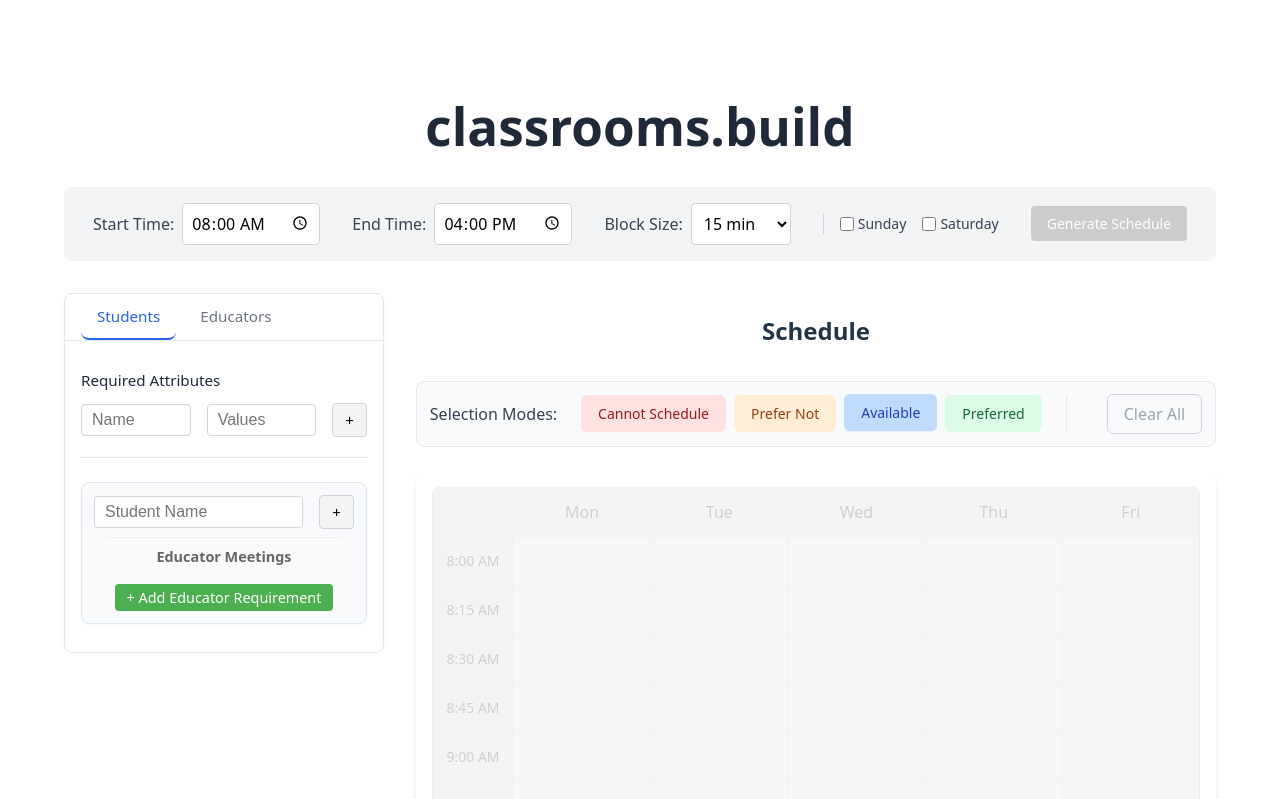
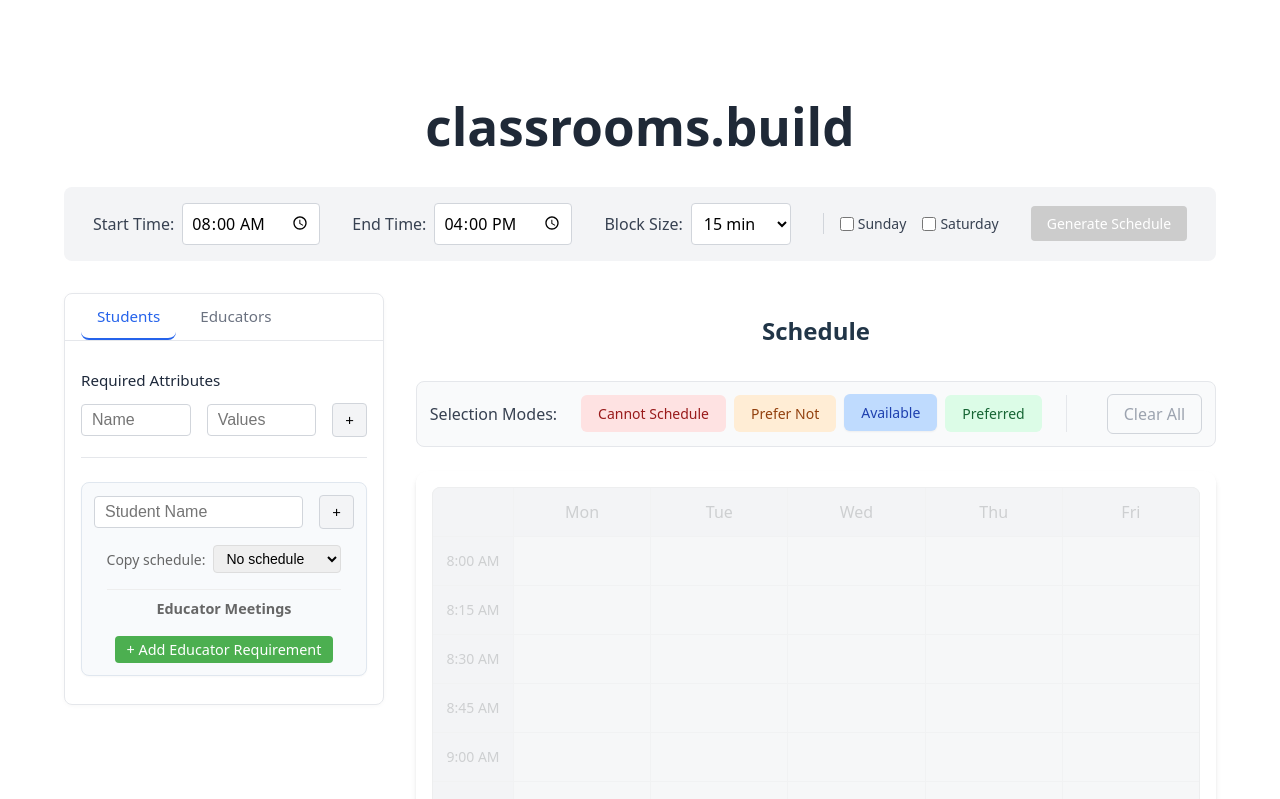
Before and after one commit to ParkMyCar/classrooms.build, a React (Vite) app in the folder frontend/: page / in a window 1280 px wide. Shown: the top 799 px of the page. Built offline with nearby package versions, Linux system fonts and the light colour scheme.

Commit message:
add the ability to clone schedules

```diff
--- a/frontend/src/App.tsx
+++ b/frontend/src/App.tsx
@@ -109,7 +109,8 @@ function App() {
       educatorId: string;
       meetingsPerWeek: number;
       meetingDurationMinutes: number;
-    }[]
+    }[],
+    schedule?: { day: number; time: number; mode: SelectionModeType }[]
   ) => {
     if (!newStudentName.trim()) return;
 
@@ -163,7 +164,7 @@ function App() {
       id: `${Date.now()}-${Math.random()}`,
       name: newStudentName,
       attributes,
-      schedule: [],
+      schedule: schedule || [],
       educatorMeetingRequirements: educatorRequirements,
     };
     setStudents((prev) => [...prev, newStudent]);
--- a/frontend/src/components/PeopleList/PeopleList.module.css
+++ b/frontend/src/components/PeopleList/PeopleList.module.css
@@ -548,3 +548,28 @@ form.add-form input[type="text"] {
   font-size: 0.9rem;
   width: 100%;
 }
+
+.clone-schedule {
+  margin: 8px 0;
+  display: flex;
+  align-items: center;
+  gap: 8px;
+}
+
+.clone-schedule-label {
+  font-size: 14px;
+  color: #666;
+}
+
+.clone-schedule-select {
+  padding: 4px 8px;
+  border: 1px solid #ddd;
+  border-radius: 4px;
+  font-size: 14px;
+  min-width: 128px;
+}
+
+.clone-schedule-select:focus {
+  outline: none;
+  border-color: #007bff;
+}
--- a/frontend/src/components/PeopleList/PeopleList.tsx
+++ b/frontend/src/components/PeopleList/PeopleList.tsx
@@ -2,6 +2,7 @@ import React, { useState } from "react";
 import { Students } from "./Students";
 import { Educators } from "./Educators";
 import styles from "./PeopleList.module.css";
+import { type SelectionMode as SelectionModeType } from "../SelectionMode/SelectionMode";
 
 type Tab = "students" | "educators";
 
@@ -16,7 +17,7 @@ interface PeopleListProps {
       id: string;
       name: string;
       attributes: Record<string, string>;
-      schedule: { day: number; time: number; mode: string }[];
+      schedule: { day: number; time: number; mode: SelectionModeType }[];
       educatorMeetingRequirements: {
         educatorId: string;
         meetingsPerWeek: number;
@@ -33,7 +34,8 @@ interface PeopleListProps {
         educatorId: string;
         meetingsPerWeek: number;
         meetingDurationMinutes: number;
-      }[]
+      }[],
+      schedule?: { day: number; time: number; mode: SelectionModeType }[]
     ) => void;
     onSelect: (id: string) => void;
     onDelete: (id: string) => void;
--- a/frontend/src/components/PeopleList/Students.tsx
+++ b/frontend/src/components/PeopleList/Students.tsx
@@ -1,11 +1,12 @@
 import React, { useState } from "react";
 import styles from "./PeopleList.module.css";
+import { type SelectionMode as SelectionModeType } from "../SelectionMode/SelectionMode";
 
 interface Student {
   id: string;
   name: string;
   attributes: Record<string, string>;
-  schedule: { day: number; time: number; mode: string }[];
+  schedule: { day: number; time: number; mode: SelectionModeType }[];
   educatorMeetingRequirements: {
     educatorId: string;
     meetingsPerWeek: number;
@@ -30,7 +31,8 @@ interface StudentsProps {
       educatorId: string;
       meetingsPerWeek: number;
       meetingDurationMinutes: number;
-    }[]
+    }[],
+    schedule?: { day: number; time: number; mode: SelectionModeType }[]
   ) => void;
   onSelect: (id: string) => void;
   onDelete: (id: string) => void;
@@ -79,6 +81,7 @@ export const Students: React.FC<StudentsProps> = ({
       meetingDurationMinutes: number;
     }[]
   >([]);
+  const [cloneScheduleFrom, setCloneScheduleFrom] = useState<string>("");
 
   const handleAddRequiredAttribute = (e: React.FormEvent) => {
     e.preventDefault();
@@ -248,9 +251,11 @@ export const Students: React.FC<StudentsProps> = ({
                 newStudentAttributes.forEach((attr) => {
                   if (attr.key.trim()) attributes[attr.key] = attr.value;
                 });
-                onAdd(attributes, newEducatorRequirements);
+                const selectedStudent = list.find(s => s.id === cloneScheduleFrom);
+                onAdd(attributes, newEducatorRequirements, selectedStudent?.schedule);
                 setNewStudentAttributes([]);
                 setNewEducatorRequirements([]);
+                setCloneScheduleFrom("");
               }}
             >
               <div className={styles["add-form-name"]}>
@@ -264,6 +269,23 @@ export const Students: React.FC<StudentsProps> = ({
                 <button type="submit" className={styles["add-btn"]}>
                   +
                 </button>
+              </div>
+              <div className={styles["clone-schedule"]}>
+                <label className={styles["clone-schedule-label"]}>
+                  Copy schedule:
+                </label>
+                <select
+                  value={cloneScheduleFrom}
+                  onChange={(e) => setCloneScheduleFrom(e.target.value)}
+                  className={styles["clone-schedule-select"]}
+                >
+                  <option value="">No schedule</option>
+                  {list.map((student) => (
+                    <option key={student.id} value={student.id}>
+                      {student.name}
+                    </option>
+                  ))}
+                </select>
               </div>
               {requiredAttributes && requiredAttributes.length > 0 && (
                 <div className={styles["required-fields"]}>
```
